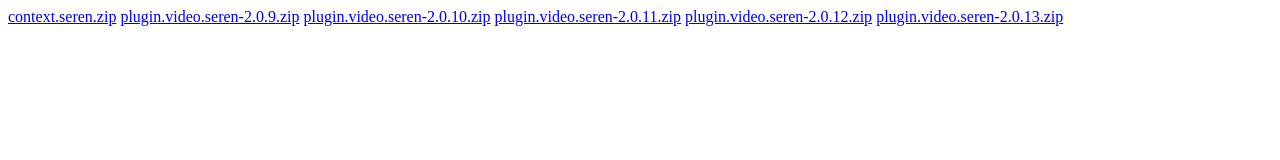
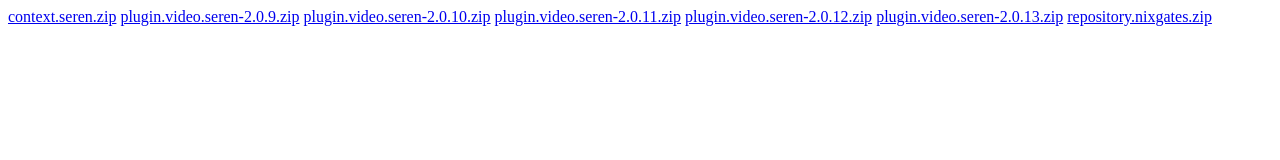
Before and after one commit to lordhigham/lordhigham.github.io, a plain HTML site: page index.html in a window 1280 px wide. Drawn offline with Linux system fonts and the light colour scheme.

Commit message:
Update index.html

```diff
--- a/index.html
+++ b/index.html
@@ -4,3 +4,4 @@
 <a href="plugin.video.seren-2.0.11.zip">plugin.video.seren-2.0.11.zip</a>
 <a href="plugin.video.seren-2.0.12.zip">plugin.video.seren-2.0.12.zip</a>
 <a href="plugin.video.seren-2.0.13.zip">plugin.video.seren-2.0.13.zip</a>
+<a href="repository.nixgates.zip">repository.nixgates.zip</a>
```
